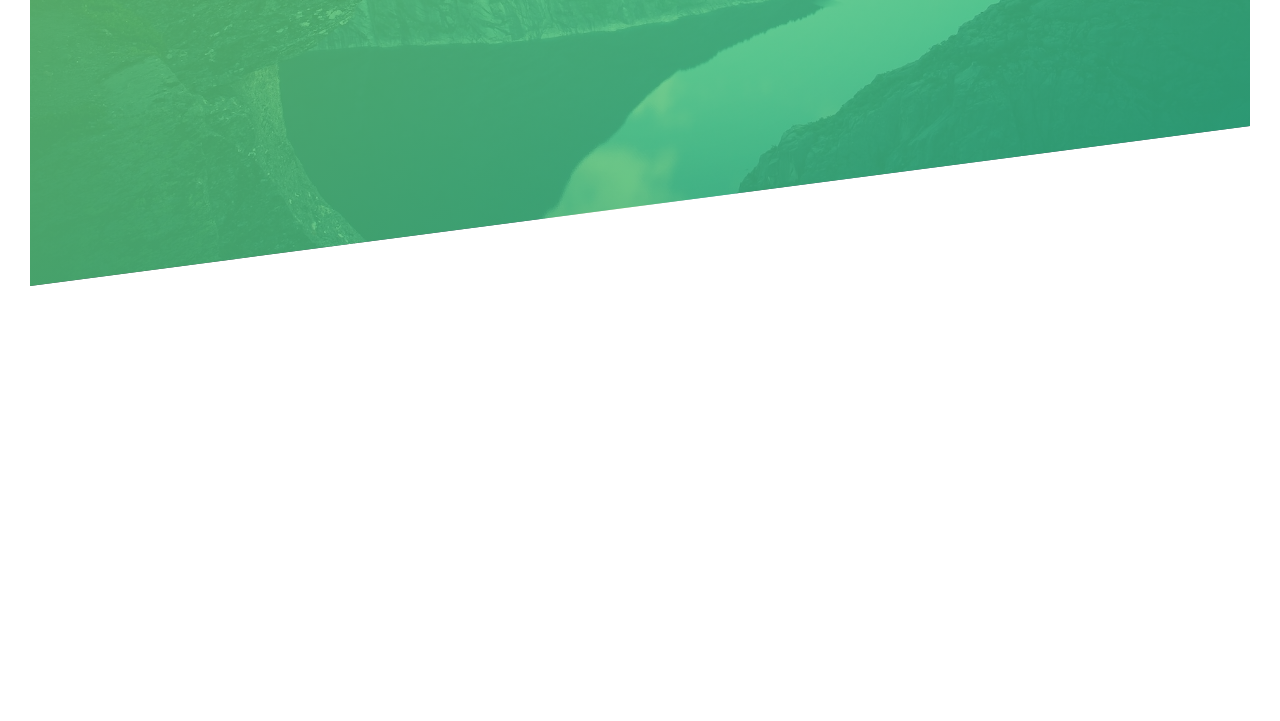
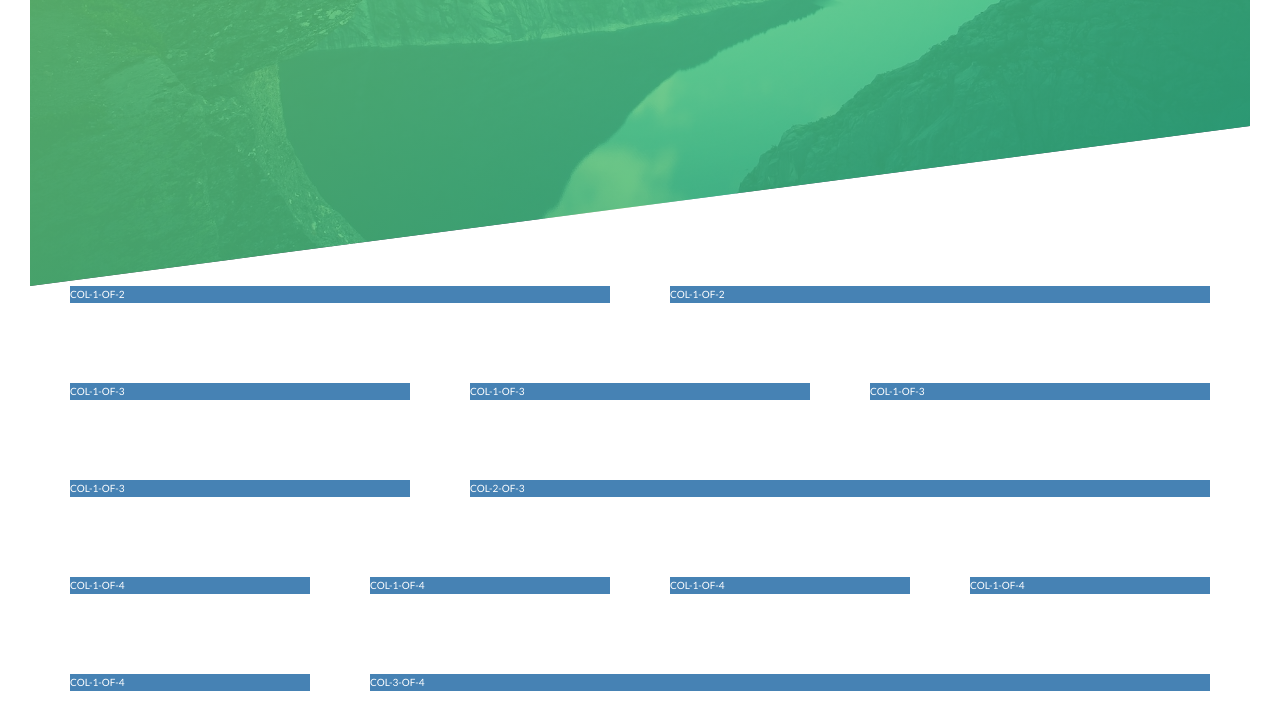
Before and after one commit to adel9210/Natours, a plain HTML site: page index.html in a window 1280 px wide. Shown: the part 504-1225 px from the top of the page. Before the commit the page ends 820 px from the top, so only its background shows below. Drawn offline with Linux system fonts and the light colour scheme.

Commit message:
add new grids columns

```diff
--- a/index.html
+++ b/index.html
@@ -25,5 +25,37 @@
                <a href="#" class="btn btn--white btn--animated">discover our tour</a>
            </div>
         </header>
+
+        <div class="grid-test">
+
+            <div class="row">
+                <div class="col-1-of-2">COL-1-OF-2</div>
+                <div class="col-1-of-2">COL-1-OF-2</div>
+            </div>
+
+            <div class="row">
+                <div class="col-1-of-3">COL-1-OF-3</div>
+                <div class="col-1-of-3">COL-1-OF-3</div>
+                <div class="col-1-of-3">COL-1-OF-3</div>
+            </div>
+
+            <div class="row">
+                <div class="col-1-of-3">COL-1-OF-3</div>
+                <div class="col-2-of-3">COL-2-OF-3</div>
+            </div>
+
+            <div class="row">
+                <div class="col-1-of-4">COL-1-OF-4</div>
+                <div class="col-1-of-4">COL-1-OF-4</div>
+                <div class="col-1-of-4">COL-1-OF-4</div>
+                <div class="col-1-of-4">COL-1-OF-4</div>
+            </div>
+
+            <div class="row">
+                <div class="col-1-of-4">COL-1-OF-4</div>
+                <div class="col-3-of-4">COL-3-OF-4</div>
+            </div>
+
+        </div>
     </body>
 </html>
--- a/sass/abstract/_mixins.scss
+++ b/sass/abstract/_mixins.scss
@@ -0,0 +1,7 @@
+@mixin clearfix {
+    &::after {
+        content: "";
+        display: table;
+        clear: both
+    }
+}
--- a/sass/abstract/_variables.scss
+++ b/sass/abstract/_variables.scss
@@ -1,7 +1,12 @@
+// COLORS
 $color-primary: #000;
 $color-primary-dark: #28b485;
 $color-primary-light: #7ed56f;
-
 $color-gray: #777;
 $color-white: #fff;
 $color-black: #000;
+
+// GRID
+$grid-width: 114rem;
+$gutter-vertical: 8rem;
+$gutter-horizontal: 6rem
--- a/sass/component/_button.scss
+++ b/sass/component/_button.scss
@@ -13,7 +13,7 @@
 
     &:hover {
         transform: translateY(-.3rem);
-        box-shadow: 0 1rem 2rem rgba(0, 0, 0, .2);
+        box-shadow: 0 1rem 2rem rgba($color-black, .2);
 
         &::after {
             transform: scaleX(1.4) scaleY(1.6);
@@ -23,7 +23,7 @@
 
     &:active {
         transform: translateY(-.1rem);
-        box-shadow: 0 .5rem 1rem rgba(0, 0, 0, .2)
+        box-shadow: 0 .5rem 1rem rgba($color-black, .2)
     }
 
     &--white{
--- /dev/null
+++ b/sass/layout/_grid.scss
@@ -0,0 +1,43 @@
+.row {
+    width: $grid-width;
+    margin: 0 auto;
+
+    &:not(:last-child){
+        margin-bottom: $gutter-vertical;
+    }
+
+    @include clearfix;
+
+    [class^=col-]{
+        float: left;
+        background: steelblue;
+        color: #fff;
+
+        &:not(:last-child){
+            margin-right: $gutter-horizontal
+        }
+    }
+    .col-1-of-2 {
+        width: calc((100%  - #{$gutter-horizontal}) /  2);
+    }
+
+    .col-1-of-3 {
+        width: calc((100%  - 2 * #{$gutter-horizontal}) /  3);
+    }
+
+    .col-2-of-3 {
+        width: calc(2 *  (100%  - 2 * #{$gutter-horizontal}) /  3 + #{$gutter-horizontal});
+    }
+
+    .col-1-of-4 {
+        width: calc((100%  - 3 * #{$gutter-horizontal}) /  4);
+    }
+
+    .col-2-of-4 {
+        width: calc(2 *  (100%  - 3 * #{$gutter-horizontal}) /  4 + #{$gutter-horizontal});
+    }
+
+    .col-3-of-4 {
+        width: calc(3 *  (100%  - 3 * #{$gutter-horizontal}) /  4 + #{$gutter-horizontal} * 2);
+    }
+}
--- a/sass/main.scss
+++ b/sass/main.scss
@@ -9,6 +9,7 @@
 
 @import "component/button";
 
+@import "layout/grid";
 @import "layout/header";
 
 @import "pages/home";
```
Also changed, not shown: css/main.css.
